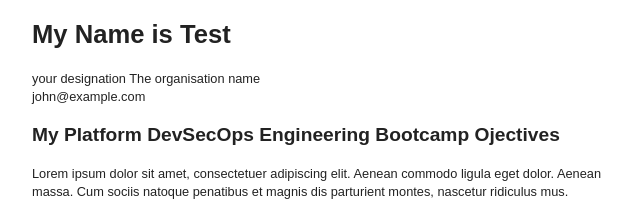
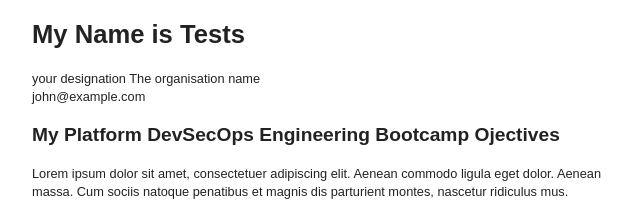
Before and after one commit to deployguru-learning/dg-web-learning-journey, a plain HTML site: page index.html in a window 1280 px wide. Shown: the top 213 px of the page, 308-948 px from the left. Drawn offline with Linux system fonts and the light colour scheme.

Commit message:
Update index.html

```diff
--- a/index.html
+++ b/index.html
@@ -9,7 +9,7 @@
 <body>
 	<div class="container">
 	<header>
-		<h1 id="name">My Name is Test</h1>
+		<h1 id="name">My Name is Tests</h1>
 
 		<div id="designation">
 
```
